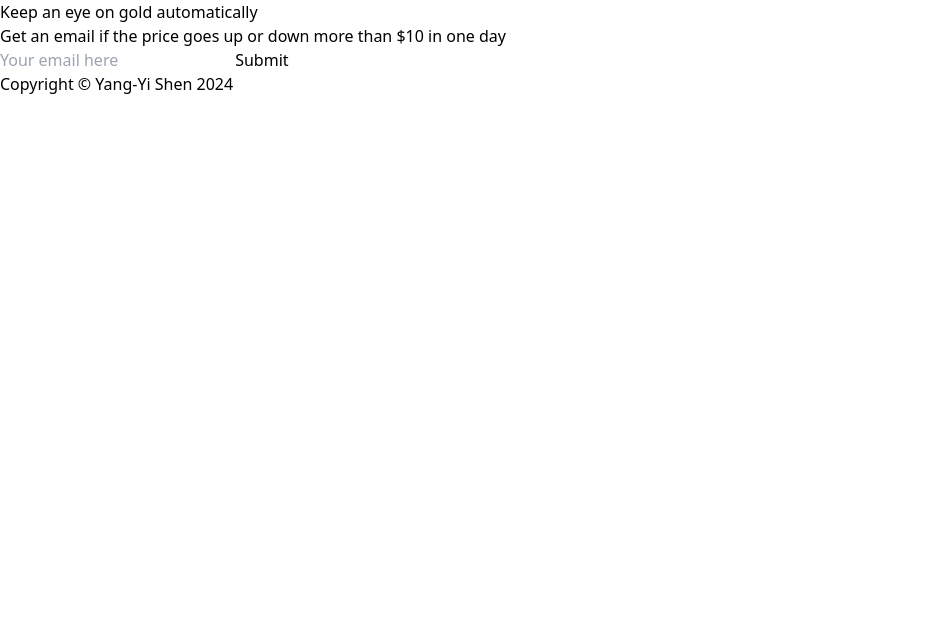
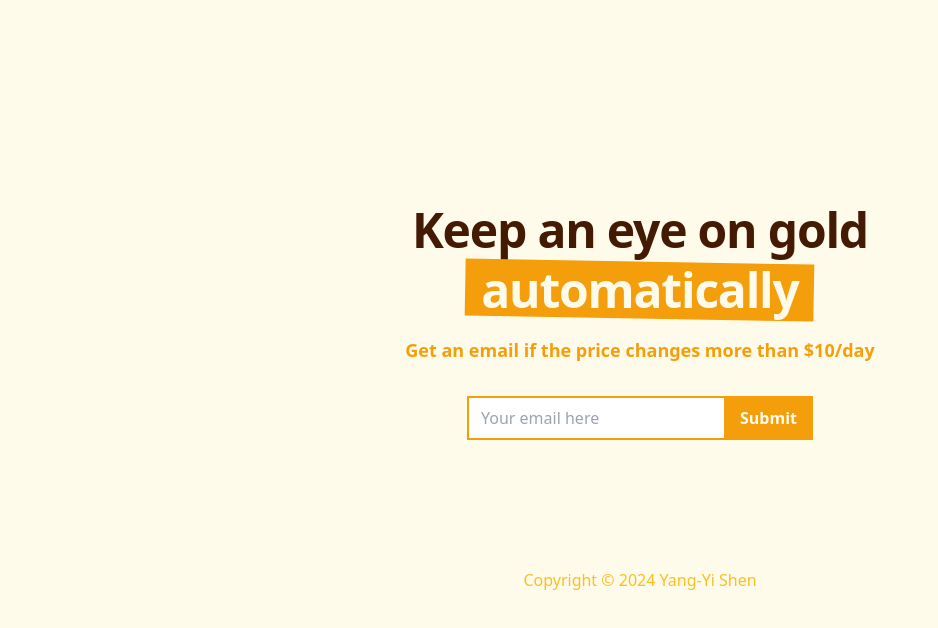
Before and after one commit to yangyi-shen/GoldPriceTracker, a plain HTML site: page index.html in a window 1280 px wide. Shown: the whole page, without its empty margins (0-938 px from the left). Drawn offline with Linux system fonts and the light colour scheme.

Commit message:
feat: add tailwind

```diff
--- a/index.html
+++ b/index.html
@@ -4,18 +4,23 @@
         <meta charset="UTF-8">
         <meta name="viewport" content="width=device-width, initial-scale=1.0">
 
+        <!--INTERNAL DEPENDENCIES-->
+        <link rel="stylesheet" href="./highlight.css">
+
         <!--EXTERNAL DEPENDENCIES-->
         <script src="./tailwind.min.js"></script> <!--locally hosted so I can work on this offline-->
 
         <title>GoldPriceTracker</title>
     </head>
-    <body>
-        <h1>Keep an eye on gold automatically</h1>
-        <p>Get an email if the price goes up or down more than $10 in one day</p>
-        <form>
-            <input type="email" placeholder="Your email here">
-            <button type="submit">Submit</button>
+    <body class="bg-amber-50 text-center">
+        <h1 id="headline" class="text-5xl text-amber-950 font-extrabold tracking-tight leading-tight">Keep an eye on gold<br><span class="highlight">automatically</span></h1>
+        <p class="mt-4 mb-8 text-lg text-amber-500 font-bold">Get an email if the price changes more than $10/day</p>
+        <form class="flex align-center justify-center">
+            <input class="py-2 px-3 rounded-none border-t-2 border-l-2 border-b-2 border-amber-500 font-light" type="email" placeholder="Your email here">
+            <button class="py-2 px-4 text-md text-amber-50 font-extrabold bg-amber-500" type="submit">Submit</button>
         </form>
-        <footer>Copyright © Yang-Yi Shen 2024</footer>
+        <footer class="mt-32 flex justify-center">
+            <p class="text-amber-400 font-light">Copyright © 2024 Yang-Yi Shen</p>
+        </footer>
     </body>
 </html>
```
